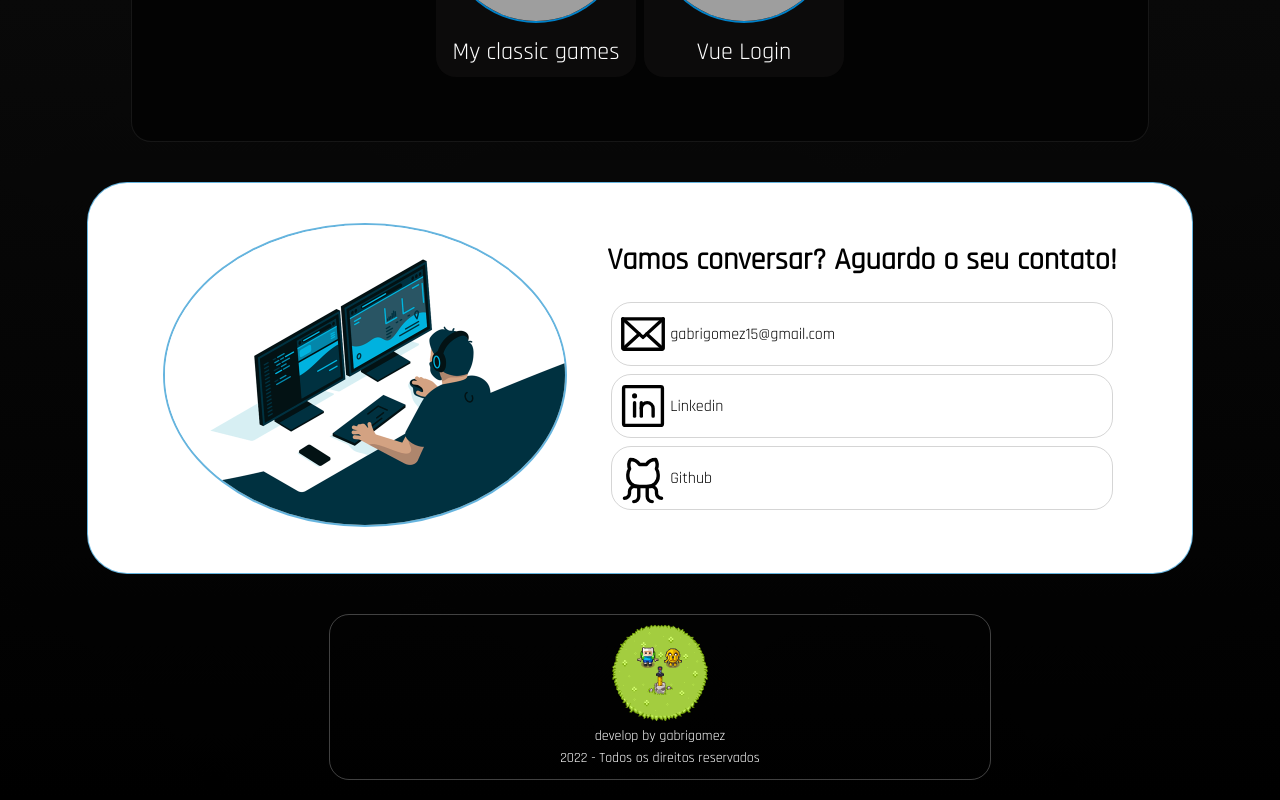
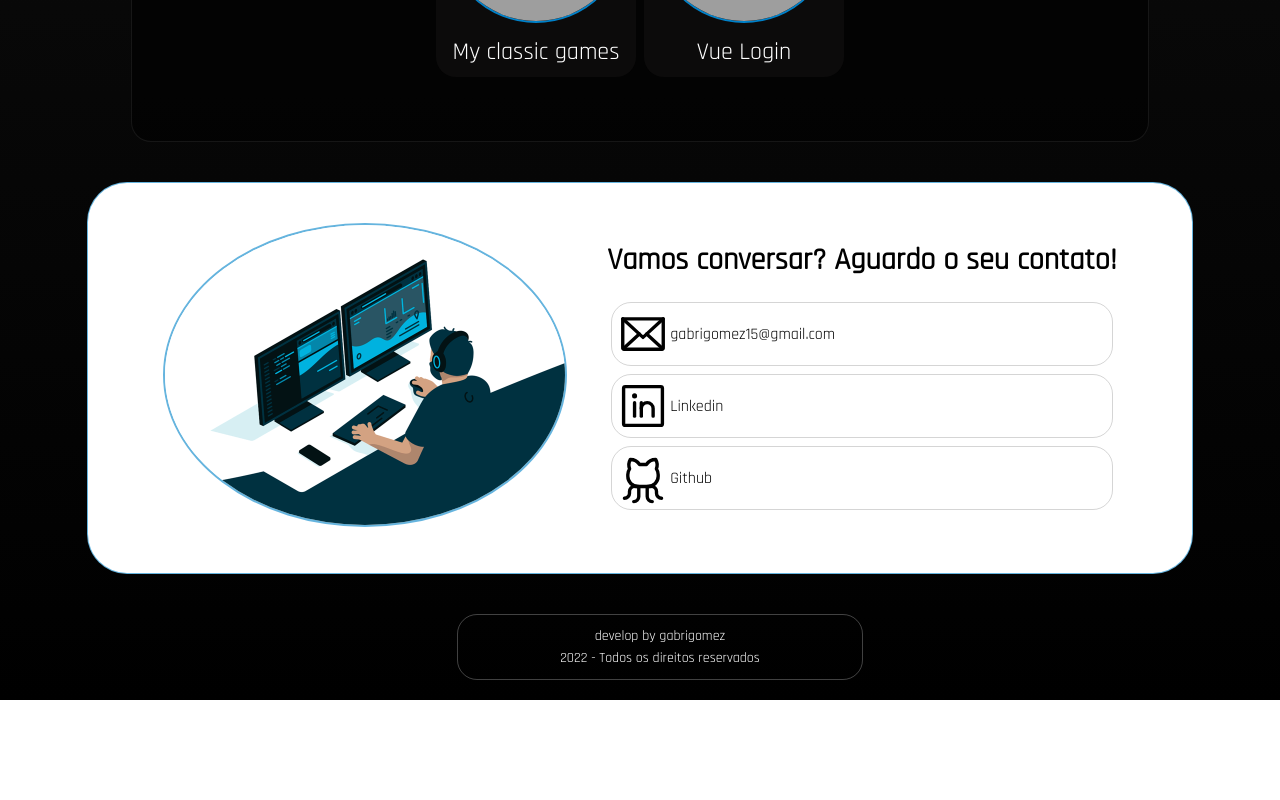
Before and after one commit to gabrigomez/portfolio, a React (Create React App) app: page / in a window 1280 px wide. Shown: the part 2494-3294 px from the top of the page. After the commit the page ends 3194 px from the top, so only its background shows below. Built offline with nearby package versions, Linux system fonts and the light colour scheme; grey boxes are pictures that could not be loaded.

Commit message:
fix: change footer component

```diff
--- a/src/components/Footer.css
+++ b/src/components/Footer.css
@@ -9,7 +9,7 @@
   display: flex;
   flex-direction: column;
   align-items: center;
-  width: 50%;
+  width: 30%;
 
   padding: 10px;
   color: white;
--- a/src/components/Footer.jsx
+++ b/src/components/Footer.jsx
@@ -1,12 +1,10 @@
 import React from 'react';
 import './Footer.css';
-import finnJake from '../assets/finn-jake.gif';
 
 export const Footer = () => {
   return (
     <section className='footer-container'>
       <div className='footer-card'>
-        <img className='footer-image' src={finnJake} alt="" />
         <p>develop by gabrigomez</p>
         <p>2022 - Todos os direitos reservados</p>
       </div>
```
